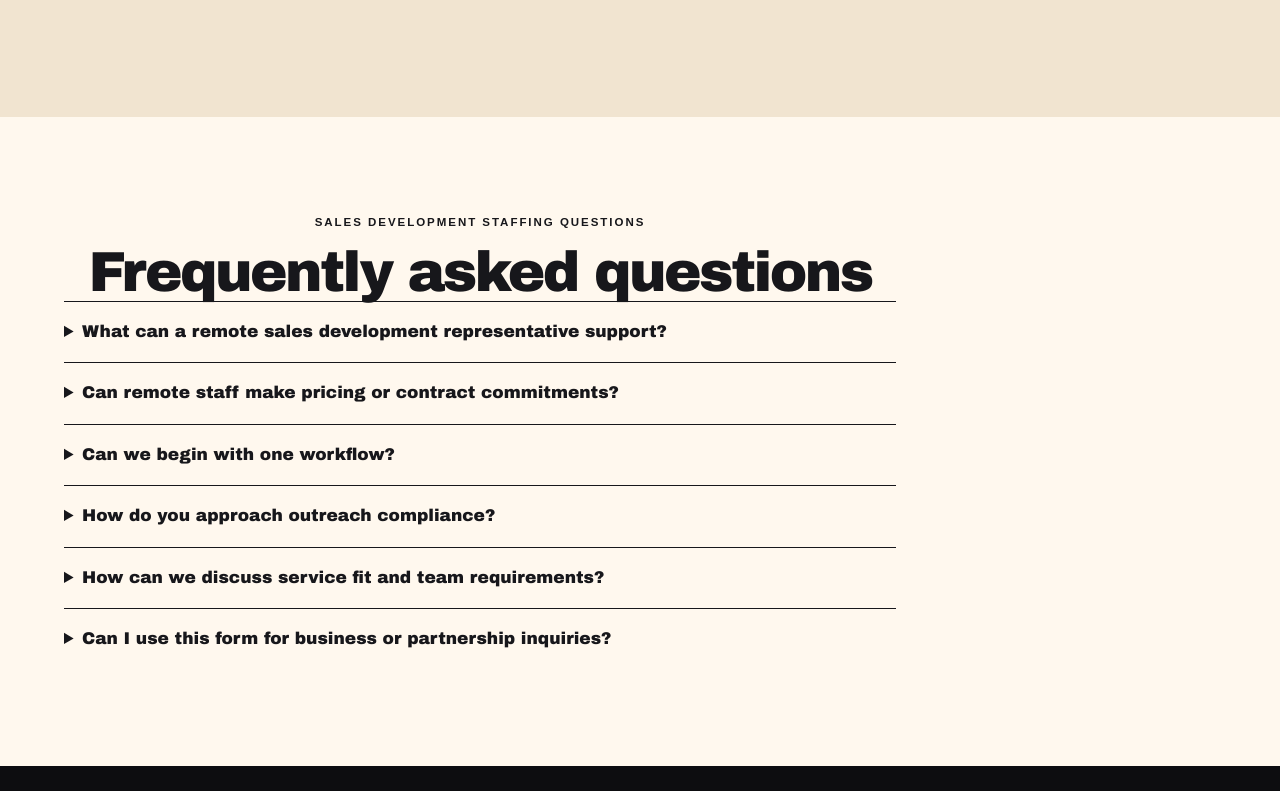
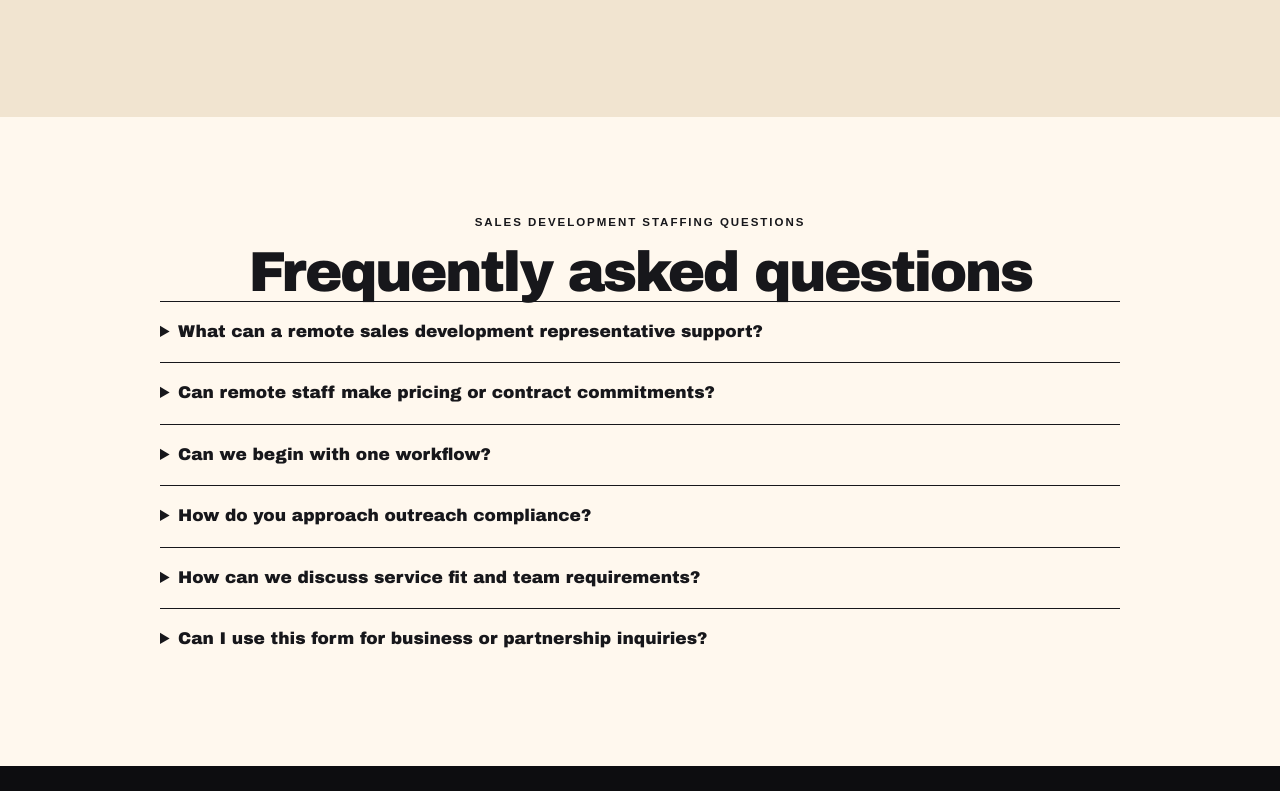
Before and after one commit to coolifystealthagents/sales-development-rep, a Next.js app: page /contact-us in a window 1280 px wide. Shown: the part 2689-3480 px from the top of the page. Built offline with nearby package versions, Linux system fonts and the light colour scheme.

Commit message:
Center contact FAQ across page

```diff
--- a/app/contact-us/contact.css
+++ b/app/contact-us/contact.css
@@ -39,6 +39,11 @@
   width: 149px;
 }
 
+.contact-page .contact-faq {
+  width: 100%;
+  max-width: none;
+}
+
 .contact-page .contact-faq .contact-container {
   max-width: 60rem;
   margin-inline: auto;
```
Also changed, not shown: 1 other file (tests, documents, lock files or other folders).
